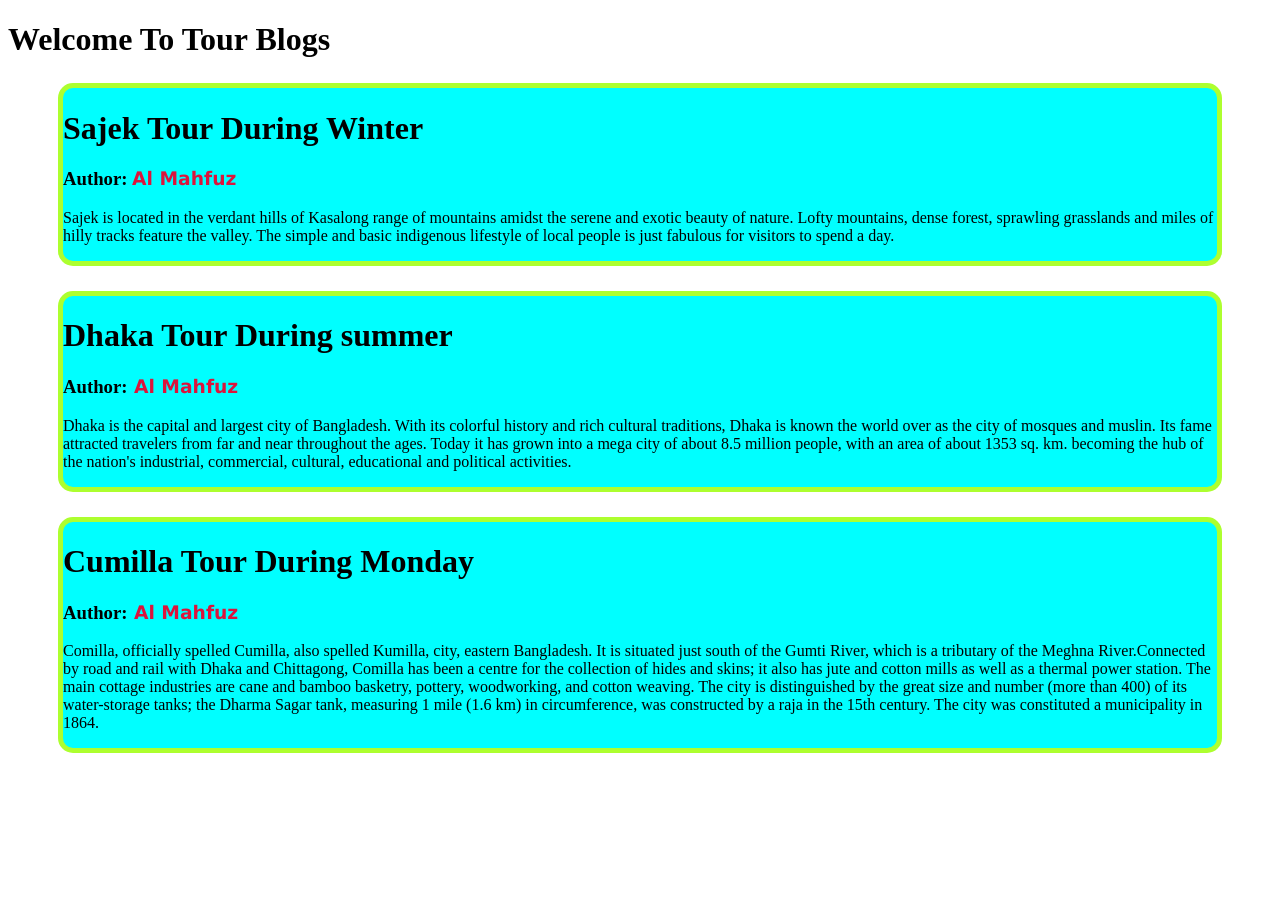
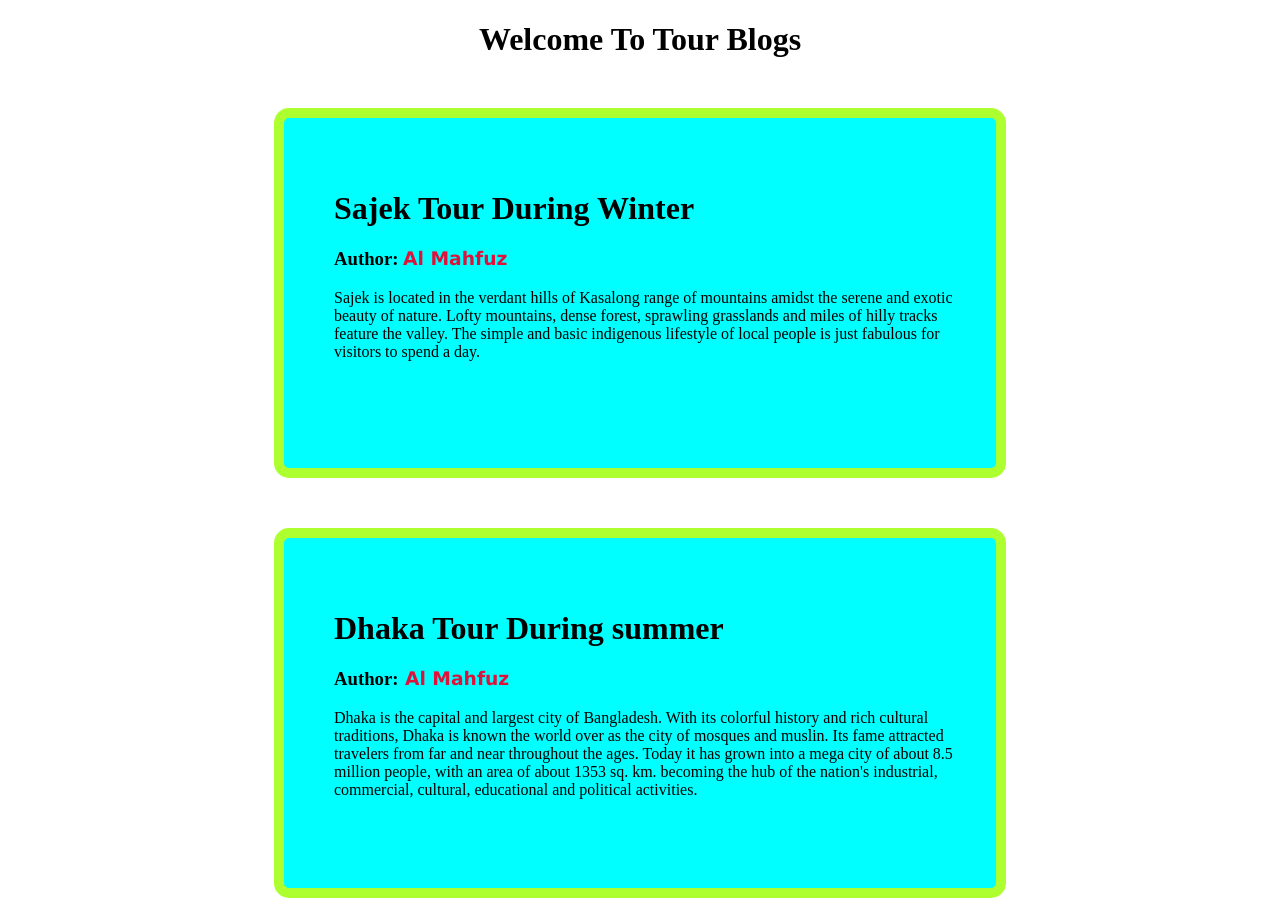
Before and after one commit to almahfuzhossen/myblogs, a plain HTML site: page index.html in a window 1280 px wide. Shown: the top 901 px of the page. Before the commit the page ends 800 px from the top, so only its background shows below. Drawn offline with Linux system fonts and the light colour scheme.

Commit message:
blogs end

```diff
--- a/index.html
+++ b/index.html
@@ -9,7 +9,7 @@
 </head>
 <body>
 
-        <h1>Welcome To Tour Blogs </h1>
+        <h1 id="text-center">Welcome To Tour Blogs </h1>
         <div class="blogs">
         <h1>Sajek Tour During Winter</h1>
         <h3>Author: <span class="author-name"> Al Mahfuz </span> </h3>
@@ -25,6 +25,7 @@
         <h3>Author:<span class="author-name"> Al Mahfuz </span> </h3>
         <p>Comilla, officially spelled Cumilla, also spelled Kumilla, city, eastern Bangladesh. It is situated just south of the Gumti River, which is a tributary of the Meghna River.Connected by road and rail with Dhaka and Chittagong, Comilla has been a centre for the collection of hides and skins; it also has jute and cotton mills as well as a thermal power station. The main cottage industries are cane and bamboo basketry, pottery, woodworking, and cotton weaving. The city is distinguished by the great size and number (more than 400) of its water-storage tanks; the Dharma Sagar tank, measuring 1 mile (1.6 km) in circumference, was constructed by a raja in the 15th century. The city was constituted a municipality in 1864. </p>
         </div>
+        <footer> Al Mahfuz | All Rights Reserved 2022 </footer>
 
 </body>
 </html>
--- a/style.css
+++ b/style.css
@@ -1,11 +1,20 @@
 .blogs{
 background-color: aqua;
-border: 5px solid greenyellow;
+border: 10px solid greenyellow;
 border-radius: 15px;
-margin: 25px 50px 10px 50px;
+padding: 50px 30px 0px 50px;
+width: 50%;
+height: 300px;
+margin: 50px auto;
 }
 
 .author-name{
 font-family: 'Lucida Sans', 'Lucida Sans Regular', 'Lucida Grande', 'Lucida Sans Unicode', Geneva, Verdana, sans-serif;
 color: crimson;
 }
+#text-center{
+    text-align: center;
+}
+footer{
+    text-align: center;
+}
```
